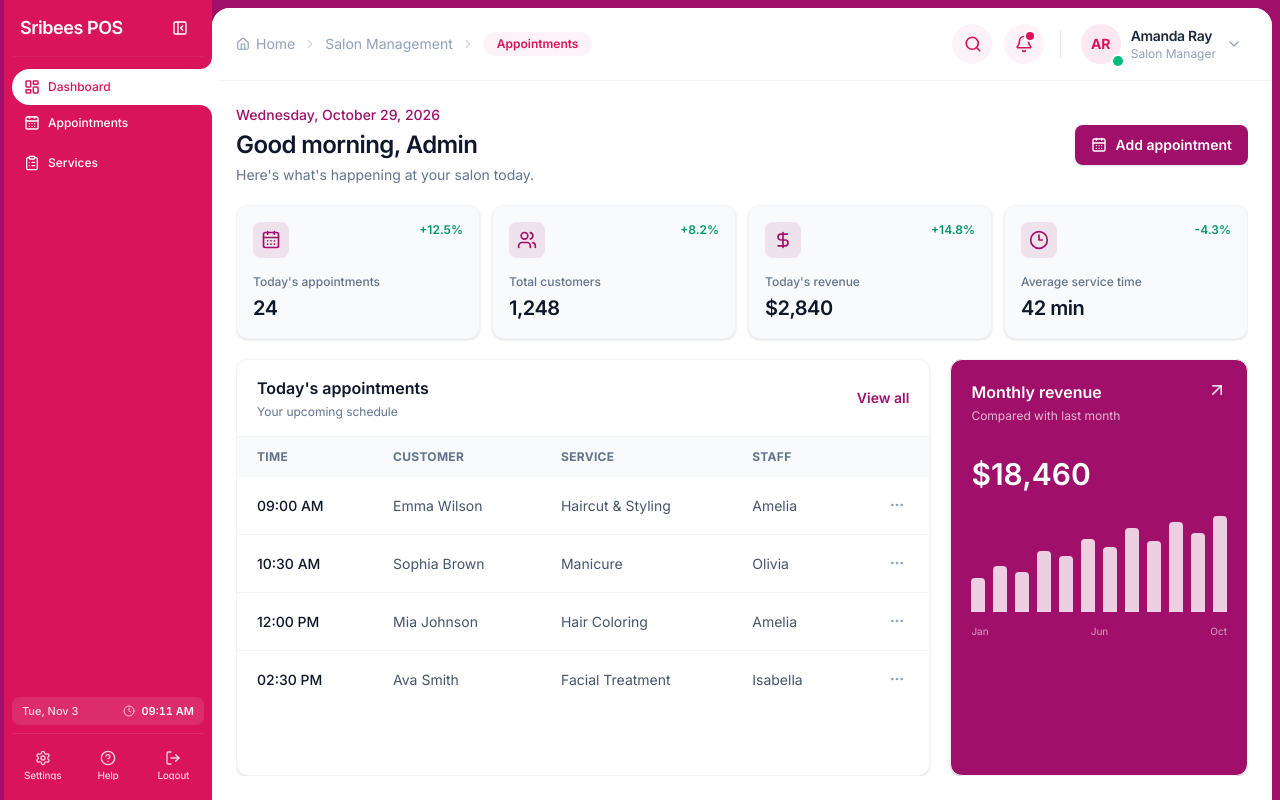
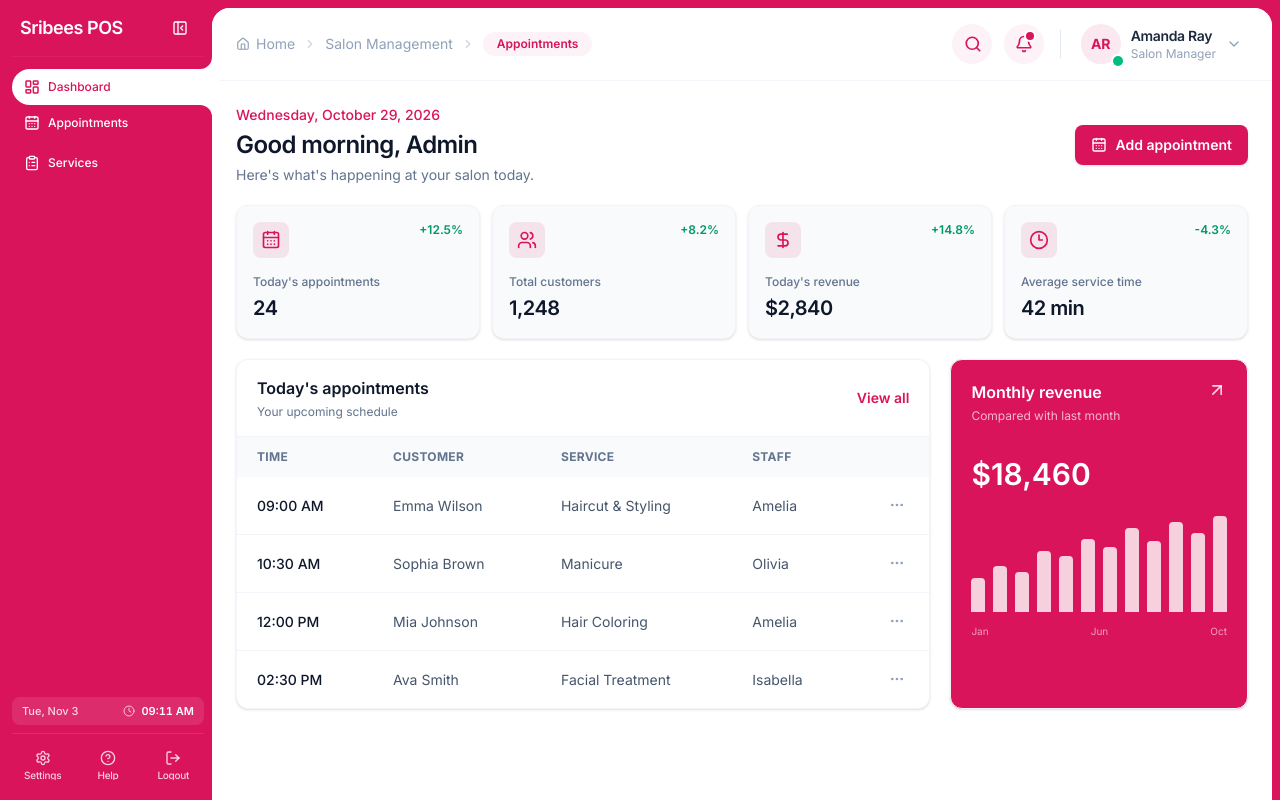
Before and after one commit to anjuparanagama/Salon_POS, a React (Vite) app: page / in a window 1280 px wide. Built offline with nearby package versions, Linux system fonts and the light colour scheme.

Commit message:
style: update primary color, add custom scrollbar, and refine dashboard layout and header styles

```diff
--- a/src/components/topheader/index.tsx
+++ b/src/components/topheader/index.tsx
@@ -106,7 +106,7 @@ export function TopHeader({
   return (
     <header
       className={[
-        "flex w-full items-center justify-between border-b border-slate-100 bg-white py-3 px-4 sm:px-6 transition-all",
+        "flex w-full shrink-0 items-center justify-between border-b border-slate-100 bg-white py-3 px-4 sm:px-6 transition-all",
         className,
       ].join(" ")}
     >
--- a/src/index.css
+++ b/src/index.css
@@ -3,7 +3,7 @@
 
 @theme {
   --color-primary-light: #c71585;
-  --color-primary: #a0106a;
+  --color-primary: #D9145A;
   --color-primary-dark: #800b55;
   --color-primary-lighter: #fce7f3;
   --font-sans: "Inter", ui-sans-serif, system-ui, sans-serif;
@@ -16,3 +16,22 @@ body {
   background-color: var(--color-primary);
   font-family: var(--font-sans);
 }
+
+/* Custom sleek scrollbar */
+::-webkit-scrollbar {
+  width: 6px;
+  height: 6px;
+}
+
+::-webkit-scrollbar-track {
+  background: transparent;
+}
+
+::-webkit-scrollbar-thumb {
+  background: #cbd5e1;
+  border-radius: 9999px;
+}
+
+::-webkit-scrollbar-thumb:hover {
+  background: #94a3b8;
+}
--- a/src/pages/dashboard/index.tsx
+++ b/src/pages/dashboard/index.tsx
@@ -50,7 +50,7 @@ const appointments = [
 
 export function Dashboard() {
   return (
-    <section className="flex h-full min-h-0 flex-col gap-5 overflow-hidden text-slate-900">
+    <section className="flex flex-col gap-5 text-slate-900">
       <header className="flex shrink-0 items-center justify-between gap-4">
         <div>
           <p className="text-sm font-medium text-primary">Wednesday, October 29, 2026</p>
@@ -92,8 +92,8 @@ export function Dashboard() {
         })}
       </div>
 
-      <div className="grid min-h-0 flex-1 gap-5 lg:grid-cols-[minmax(0,1.4fr)_minmax(16rem,0.6fr)]">
-        <section className="min-h-0 overflow-hidden rounded-xl border border-slate-100 bg-white shadow-sm">
+      <div className="grid gap-5 lg:grid-cols-[minmax(0,1.4fr)_minmax(16rem,0.6fr)]">
+        <section className="overflow-hidden rounded-xl border border-slate-100 bg-white shadow-sm">
           <div className="flex items-center justify-between border-b border-slate-100 px-5 py-4">
             <div>
               <h2 className="font-semibold">Today&apos;s appointments</h2>
@@ -106,7 +106,7 @@ export function Dashboard() {
               View all
             </button>
           </div>
-          <div className="overflow-hidden">
+          <div className="overflow-x-auto">
             <table className="w-full text-left text-sm">
               <thead className="bg-slate-50 text-xs font-semibold uppercase tracking-wide text-slate-500">
                 <tr>
```
